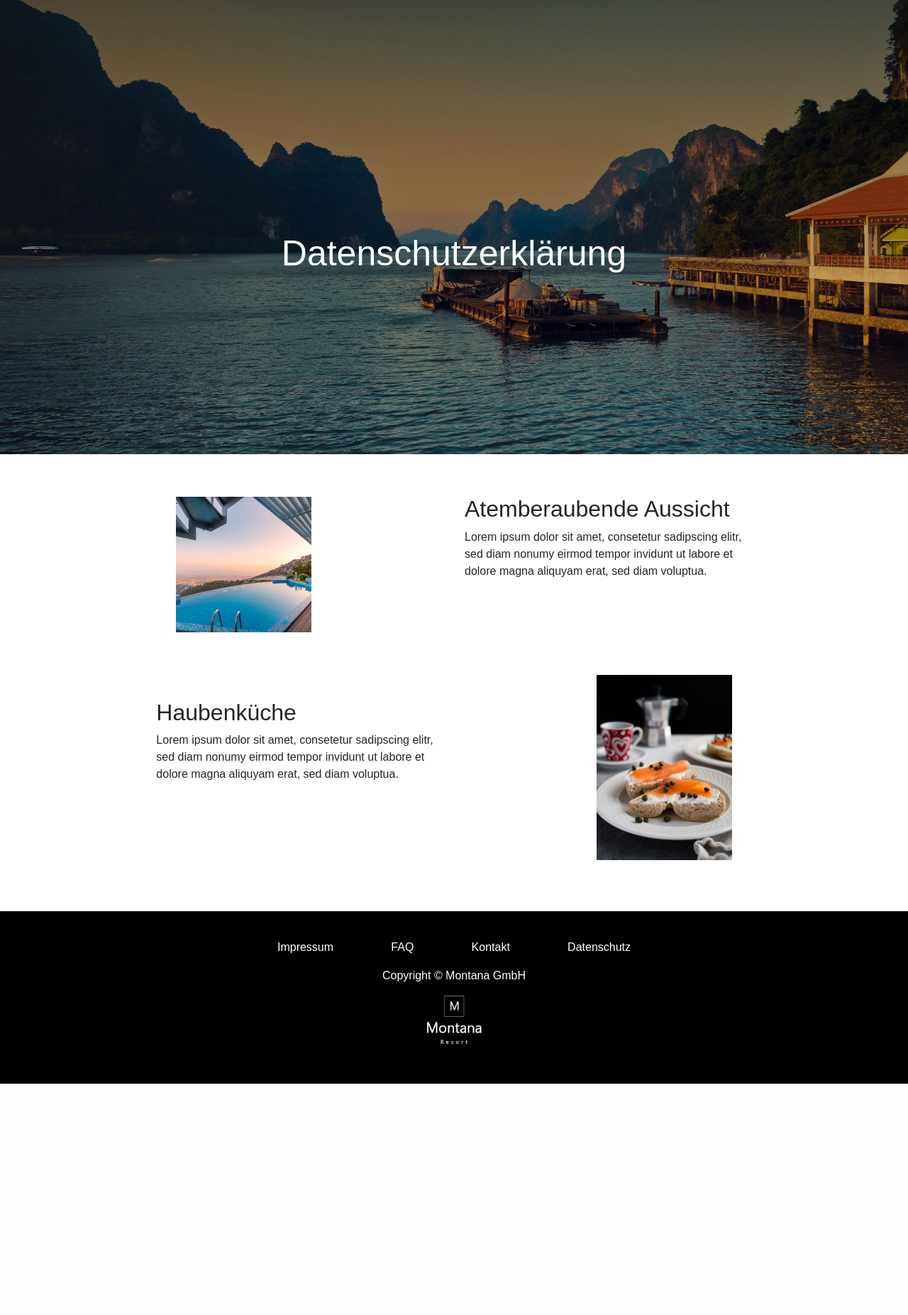
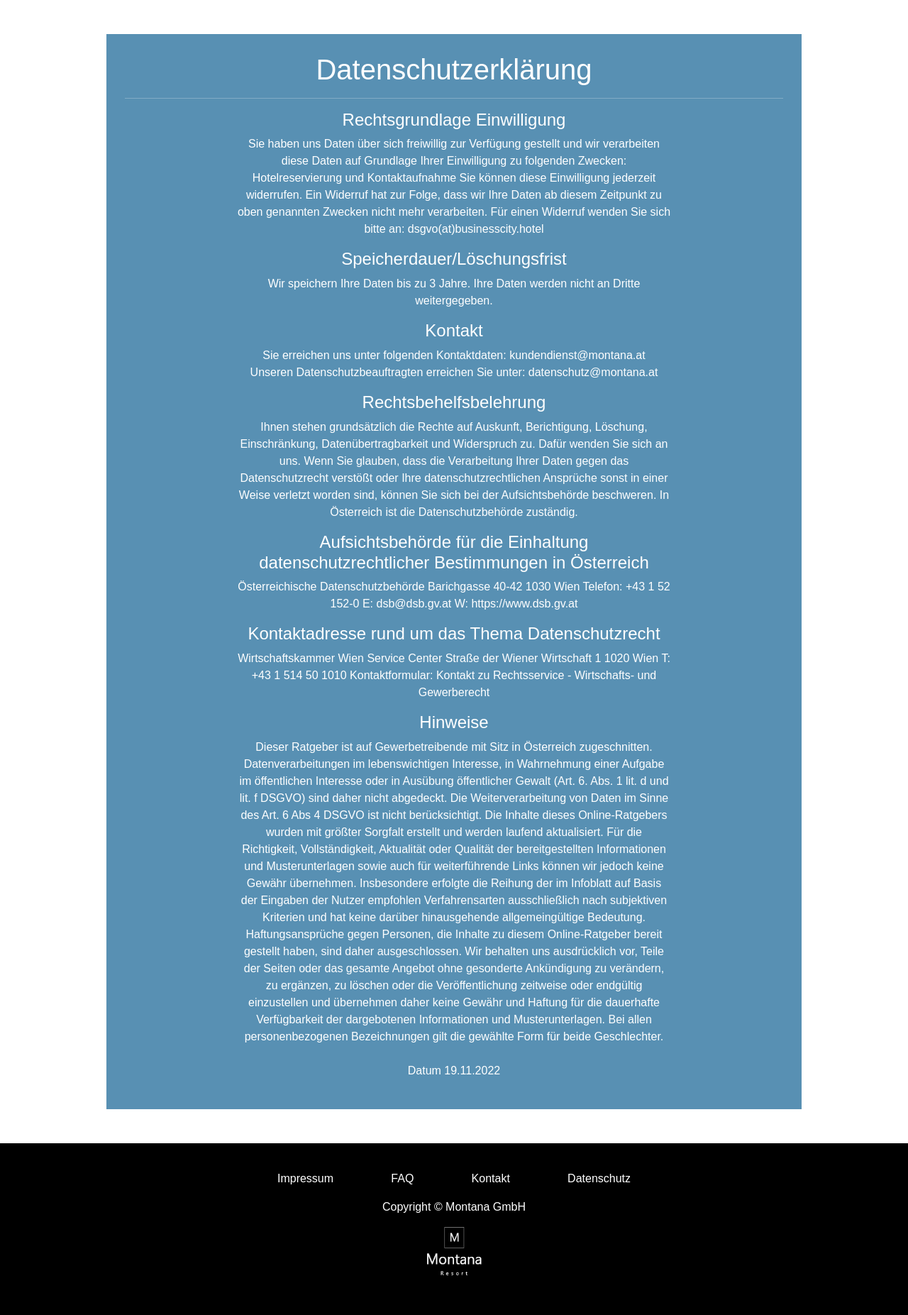
Before and after one commit to altink7/montanahotel_php, a PHP site: page /datenschutz.php in a window 1280 px wide. Shown: the part 96-1949 px from the top of the page at 71% size. Before the commit the page ends 1623 px from the top, so only its background shows below. Run offline with PHP 8.4, Linux system fonts and the light colour scheme.

Commit message:
datenschutz

```diff
--- a/datenschutz.php
+++ b/datenschutz.php
@@ -2,42 +2,66 @@
 $page = basename($_SERVER['PHP_SELF'], '.php');
 include 'components/head.php';
 include 'components/nav.php';
-include 'components/banner.php';
+
 ?>
 
+<br><br>
+    <div class="contact text-center">
+        <h1 class="kontaktieren">Datenschutzerklärung</h1><hr>
+                <div class="row">
+                <div class="col-lg-2"></div>
+                <div class="col-lg-8">
+                <h4>Rechtsgrundlage Einwilligung</h4>
+                <p>Sie haben uns Daten über sich freiwillig zur Verfügung gestellt und wir verarbeiten diese Daten auf Grundlage Ihrer Einwilligung zu folgenden Zwecken:<br>
+                    Hotelreservierung und Kontaktaufnahme
+                    Sie können diese Einwilligung jederzeit widerrufen. Ein Widerruf hat zur Folge, dass wir Ihre Daten ab diesem Zeitpunkt zu oben genannten Zwecken nicht mehr verarbeiten. Für einen Widerruf wenden Sie sich bitte an: dsgvo(at)businesscity.hotel
 
-    <!--Section pool start-->
-    <div class = "row"></div>
-    <div class="row">
-        <div class="col-lg-2"></div>
-        <div class="col-lg-3">
-                <img class = poolimg src="img/pool.png">
-        </div>
-        <div class="col-lg-1"></div>
-        <div class="col-lg-4 contentroom btn-group-vertical">
-            <a name="mountainsweet"></a>
-            <h2 class="content-title">Atemberaubende Aussicht</h2>
-            <p>Lorem ipsum dolor sit amet, consetetur sadipscing elitr, sed diam nonumy eirmod tempor invidunt ut labore et dolore magna aliquyam erat, sed diam voluptua.</p>
-            </div>
-        </div>
-        <div class="col-lg-1"></div>
-    </div>
-    <!--Section pool end-->
-    <!--Section food start-->
-    <div class="row">
-        <div class="col-lg-2"></div>
-        <div class="col-lg-4 contentroom btn-group-vertical">
-            <a name="mountainsweet"></a>
-            <h2 class="content-title">Haubenküche</h2>
-            <p>Lorem ipsum dolor sit amet, consetetur sadipscing elitr, sed diam nonumy eirmod tempor invidunt ut labore et dolore magna aliquyam erat, sed diam voluptua.</p>
-            </div>
-        <div class="col-lg-1"></div>
-        <div class="col-lg-3">
-            <img class = foodimg src="img/food.png">
-    </div>
-        <div class="col-lg-1"></div>
-    </div><br><br><br>
-    <!--Section food end-->
+<h4>Speicherdauer/Löschungsfrist</h4>
+<p>Wir speichern Ihre Daten bis zu 3 Jahre. Ihre Daten werden nicht an Dritte weitergegeben.
+</p>
+<h4>Kontakt</h4>
+<p>Sie erreichen uns unter folgenden Kontaktdaten: kundendienst@montana.at<br>
+
+Unseren Datenschutzbeauftragten erreichen Sie unter: datenschutz@montana.at
+</p>
+<h4>Rechtsbehelfsbelehrung</h4>
+<p>Ihnen stehen grundsätzlich die Rechte auf Auskunft, Berichtigung, Löschung, Einschränkung, Datenübertragbarkeit und Widerspruch zu. Dafür wenden Sie sich an uns.
+
+Wenn Sie glauben, dass die Verarbeitung Ihrer Daten gegen das Datenschutzrecht verstößt oder Ihre datenschutzrechtlichen Ansprüche sonst in einer Weise verletzt worden sind, können Sie sich bei der Aufsichtsbehörde beschweren. In Österreich ist die Datenschutzbehörde zuständig.
+</p>
+<h4>Aufsichtsbehörde für die Einhaltung datenschutzrechtlicher Bestimmungen in Österreich</h4>
+<p>Österreichische Datenschutzbehörde
+Barichgasse 40-42
+1030 Wien
+Telefon: +43 1 52 152-0
+
+E: dsb@dsb.gv.at
+
+W: https://www.dsb.gv.at
+</p>
+
+<h4>Kontaktadresse rund um das Thema Datenschutzrecht</h4>
+<p>Wirtschaftskammer Wien
+
+Service Center
+Straße der Wiener Wirtschaft 1
+1020 Wien
+T: +43 1 514 50 1010
+
+Kontaktformular: Kontakt zu Rechtsservice - Wirtschafts- und Gewerberecht
+</p>
+<h4>Hinweise</h4>
+<p>Dieser Ratgeber ist auf Gewerbetreibende mit Sitz in Österreich zugeschnitten. Datenverarbeitungen im lebenswichtigen Interesse, in Wahrnehmung einer Aufgabe im öffentlichen Interesse oder in Ausübung öffentlicher Gewalt (Art. 6. Abs. 1 lit. d und lit. f DSGVO) sind daher nicht abgedeckt. Die Weiterverarbeitung von Daten im Sinne des Art. 6 Abs 4 DSGVO ist nicht berücksichtigt.
+Die Inhalte dieses Online-Ratgebers wurden mit größter Sorgfalt erstellt und werden laufend aktualisiert. Für die Richtigkeit, Vollständigkeit, Aktualität oder Qualität der bereitgestellten Informationen und Musterunterlagen sowie auch für weiterführende Links können wir jedoch keine Gewähr übernehmen. Insbesondere erfolgte die Reihung der im Infoblatt auf Basis der Eingaben der Nutzer empfohlen Verfahrensarten ausschließlich nach subjektiven Kriterien und hat keine darüber hinausgehende allgemeingültige Bedeutung. Haftungsansprüche gegen Personen, die Inhalte zu diesem Online-Ratgeber bereit gestellt haben, sind daher ausgeschlossen.
+Wir behalten uns ausdrücklich vor, Teile der Seiten oder das gesamte Angebot ohne gesonderte Ankündigung zu verändern, zu ergänzen, zu löschen oder die Veröffentlichung zeitweise oder endgültig einzustellen und übernehmen daher keine Gewähr und Haftung für die dauerhafte Verfügbarkeit der dargebotenen Informationen und Musterunterlagen.
+Bei allen personenbezogenen Bezeichnungen gilt die gewählte Form für beide Geschlechter.
+<br><br>
+Datum 19.11.2022 </p>
+</div>
+</div>
+</div>
+        <br><br>
+
 
     <?php
     include 'components/footer.php';
```
